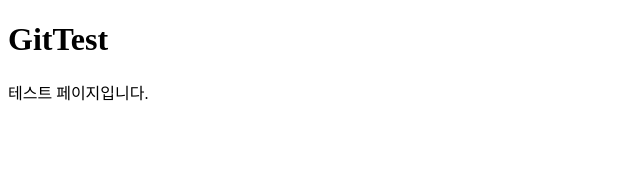
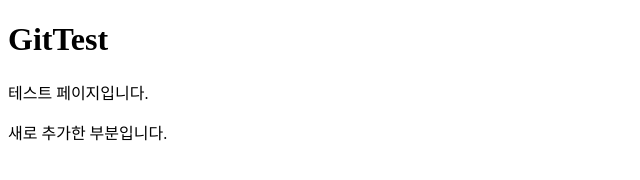
Before and after one commit to jionnie/GitTest, a plain HTML site: page index.html in a window 1280 px wide. Shown: the whole page, without its empty margins (0-640 px from the left). Drawn offline with Linux system fonts and the light colour scheme.

Commit message:
second commit

```diff
--- a/index.html
+++ b/index.html
@@ -7,5 +7,6 @@
 <body>
     <h1>GitTest</h1>
     <p>테스트 페이지입니다.</p>
+    <p>새로 추가한 부분입니다.</p>
 </body>
 </html>
```
